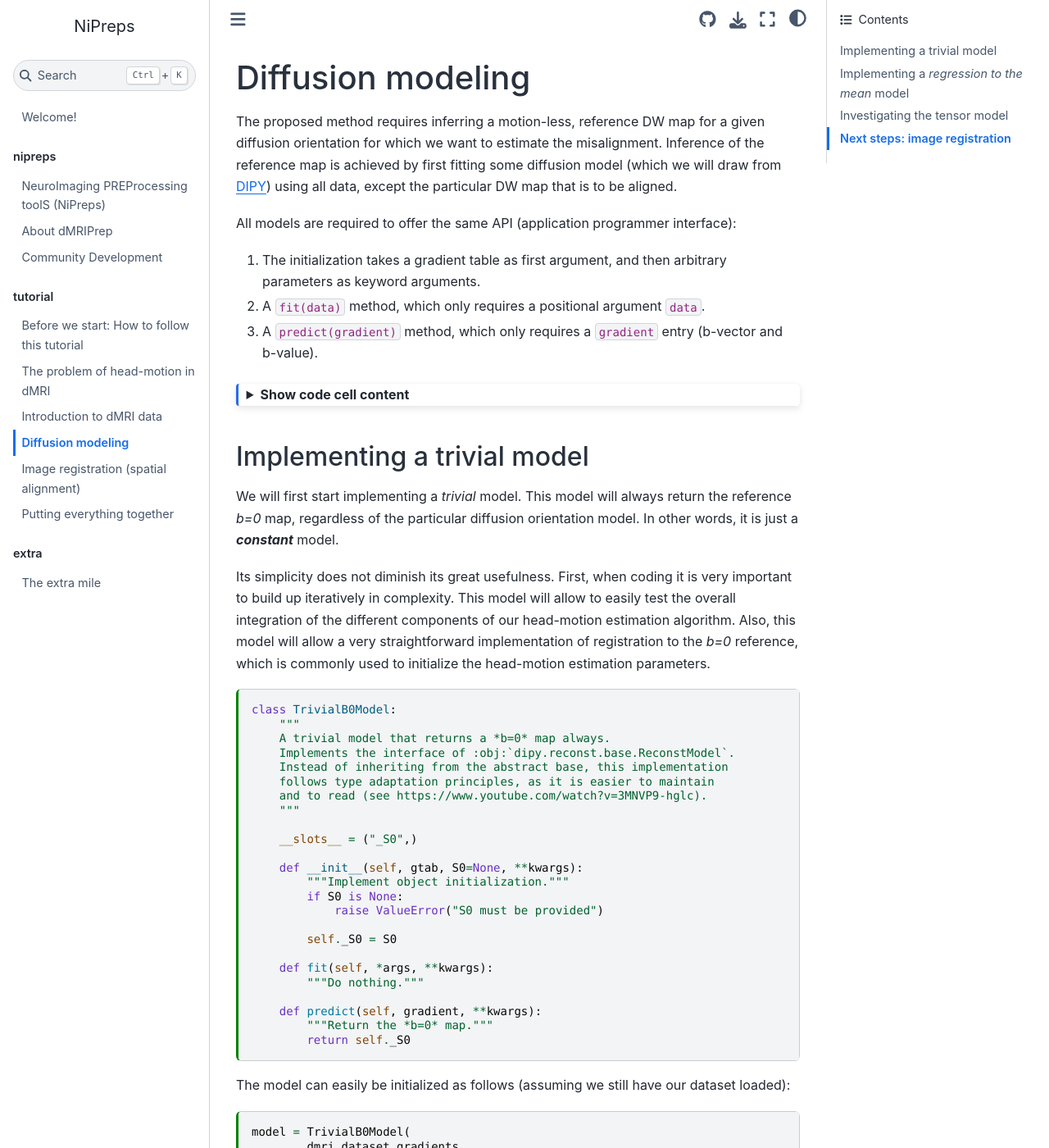
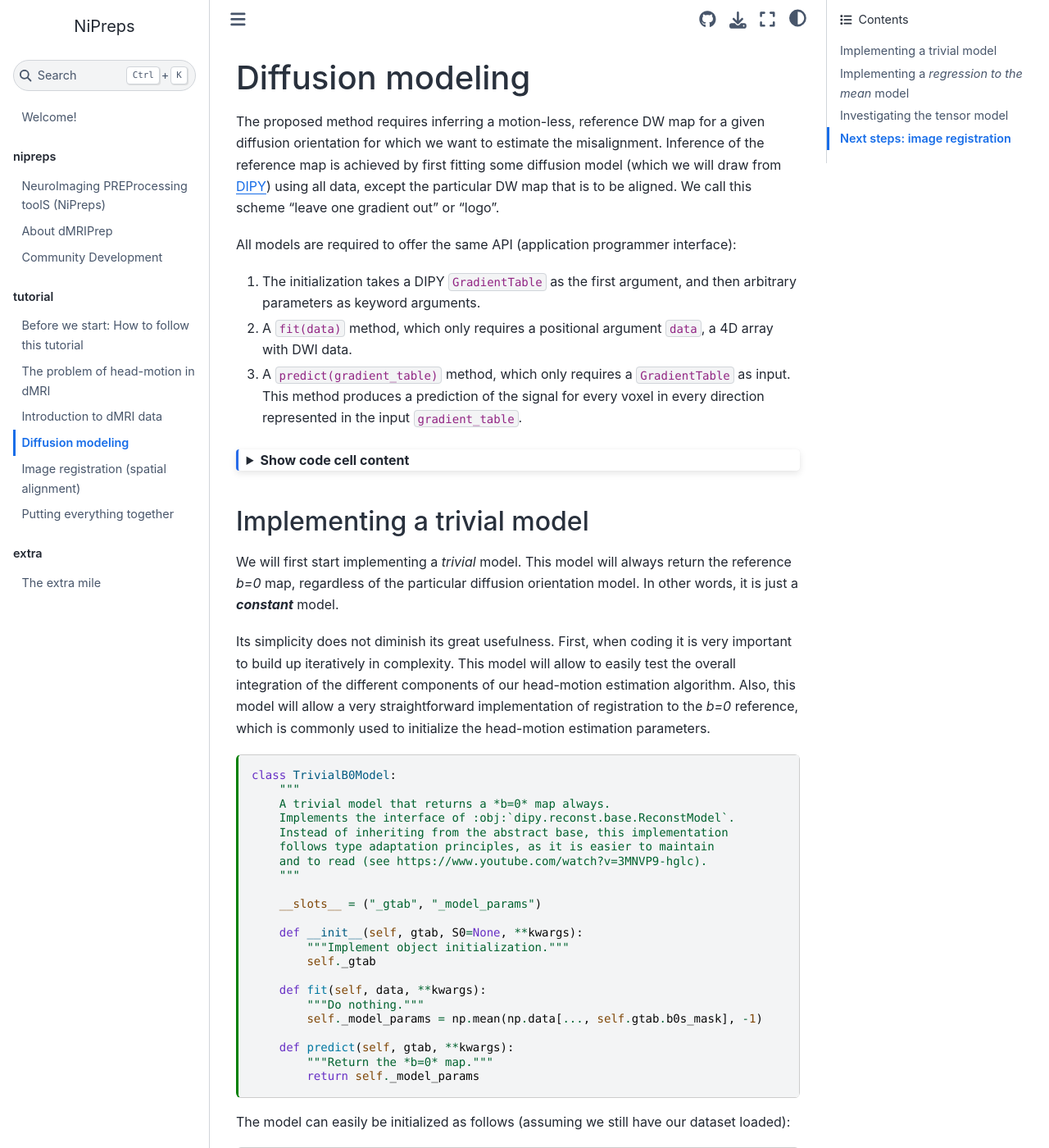
Before and after one commit to nipreps/nipreps-book, a Jupyter Book: the page built from docs/head-motion/models.md, in a window 1280 px wide and 1400 px high. Shown: the whole window at 82% size. Built offline with Jupyter Book 1.0.4 settings and Sphinx 7.4.7 and the Sphinx Book theme 1.1.4, drawn with Linux system fonts in a browser that asks for light colours; some of the changed text lies outside the part shown.

Commit message:
A few suggestions on the models chapter.

````diff
--- a/docs/head-motion/models.md
+++ b/docs/head-motion/models.md
@@ -13,13 +13,13 @@ kernelspec:
 # Diffusion modeling
 
 The proposed method requires inferring a motion-less, reference DW map for a given diffusion orientation for which we want to estimate the misalignment.
-Inference of the reference map is achieved by first fitting some diffusion model (which we will draw from [DIPY](https://dipy.org)) using all data, except the particular DW map that is to be aligned.
+Inference of the reference map is achieved by first fitting some diffusion model (which we will draw from [DIPY](https://dipy.org)) using all data, except the particular DW map that is to be aligned. We call this scheme "leave one gradient out" or "logo".
 
 All models are required to offer the same API (application programmer interface):
 
-1. The initialization takes a gradient table as first argument, and then arbitrary parameters as keyword arguments.
-2. A `fit(data)` method, which only requires a positional argument `data`.
-3. A `predict(gradient)` method, which only requires a `gradient` entry (b-vector and b-value).
+1. The initialization takes a DIPY `GradientTable` as the first argument, and then arbitrary parameters as keyword arguments.
+2. A `fit(data)` method, which only requires a positional argument `data`, a 4D array with DWI data.
+3. A `predict(gradient_table)` method, which only requires a `GradientTable` as input. This method produces a prediction of the signal for every voxel in every direction represented in the input `gradient_table`.
 
 ```{code-cell} python
 :tags: [hide-cell]
@@ -50,34 +50,30 @@ class TrivialB0Model:
     and to read (see https://www.youtube.com/watch?v=3MNVP9-hglc).
     """
 
-    __slots__ = ("_S0",)
+    __slots__ = ("_gtab", "_model_params")
 
     def __init__(self, gtab, S0=None, **kwargs):
         """Implement object initialization."""
-        if S0 is None:
-            raise ValueError("S0 must be provided")
+        self._gtab
 
-        self._S0 = S0
+    def fit(self, data, **kwargs):
+        """Do nothing."""
+        self._model_params = np.mean(np.data[..., self.gtab.b0s_mask], -1)
 
-    def fit(self, *args, **kwargs):
-        """Do nothing."""
-
-    def predict(self, gradient, **kwargs):
+    def predict(self, gtab, **kwargs):
         """Return the *b=0* map."""
-        return self._S0
+        return self._model_params
 ```
-
 
 
 The model can easily be initialized as follows (assuming we still have our dataset loaded):
 ```{code-cell} python
 model = TrivialB0Model(
 	dmri_dataset.gradients,
-	S0=dmri_dataset.bzero
 )
 ```
 
-Then, at each iteration of our estimation strategy, we will fit this model (which does nothing) to the diffusion weighted data after holding one particular direction (`data_test`) out:
+Then, at each iteration of our estimation strategy, we will fit this model to the data, after holding one particular direction (`data_test`) out, using the `logo_split` method of the dataset. In every iteration, this finds the b=0 volumes in the data and averages their values in every voxel:
 
 ```{code-cell} python
 data_train, data_test = dmri_dataset.logo_split(10)
@@ -183,7 +179,7 @@ data_train, data_test = dmri_dataset.logo_split(88, with_b0=True)
 ```
 
 ### The model factory
-To permit flexibly select models, the `eddymotion` package offers a `ModelFactory` that implements the *facade design pattern*.
+To permit flexibly in selecting models, the `eddymotion` package offers a `ModelFactory` that implements the *facade design pattern*.
 This means that `ModelFactory` makes it easier for the user to switch between models:
 
 ```{code-cell} python
````
